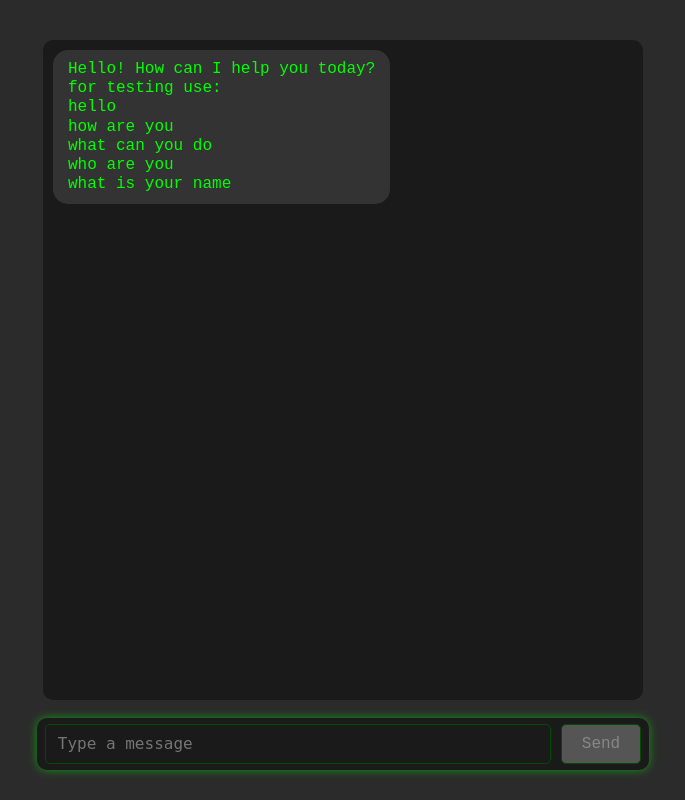
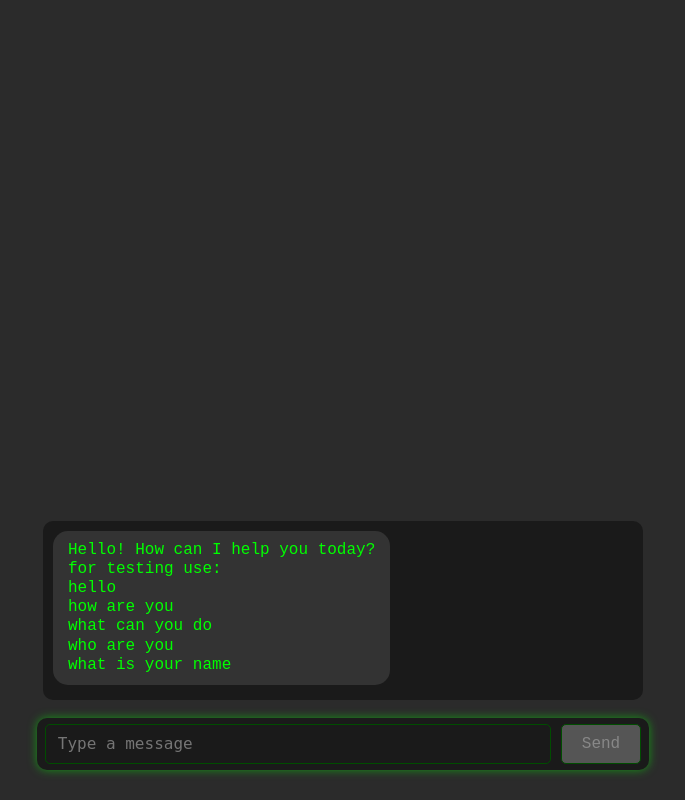
Before and after one commit to sahisani1305/jack, a Django app: page /message/ in a window 1280 px wide. Shown: the whole page, without its empty margins (297-982 px from the left). Run offline with Django 4.2, Linux system fonts and the light colour scheme.

Commit message:
Refactor chat input layout and handling for improved keyboard visibility; adjust chat container positioning and overflow behavior

```diff
--- a/example/templates/message.html
+++ b/example/templates/message.html
@@ -13,10 +13,10 @@
             color: #00ff00;
             display: flex;
             flex-direction: column;
-            justify-content: center;
+            justify-content: flex-start;
             align-items: center;
             height: 100vh;
-            overflow-y: auto;
+            overflow: hidden;
         }
 
         .chat-container {
@@ -28,11 +28,13 @@
             display: flex;
             flex-direction: column;
             justify-content: flex-start;
+            box-sizing: border-box;
             overflow-y: auto;
-            margin-top: 40px;
-            flex-grow: 1;
-            box-sizing: border-box;
-            margin-bottom: 100px;
+            margin-top: 20px; /* Space between chat and input */
+            position: absolute;
+            bottom: 100px; /* Position it just above the input box */
+            z-index: 5;
+            max-height: calc(100vh - 160px); /* Adjust for input box height */
         }
 
         .message {
@@ -159,7 +161,7 @@
                 font-size: 0.9rem;
             }
             .chat-container {
-                height: calc(100vh - 160px);
+                max-height: calc(100vh - 160px);
             }
         }
 
@@ -187,33 +189,30 @@
             window.addEventListener('resize', handleResize);
         };
 
-        // Handle viewport resize (detect keyboard)
         function handleResize() {
             const currentHeight = window.innerHeight;
-            if (currentHeight < 500) { // If screen height is less than a threshold (keyboard probably open)
+            if (currentHeight < 500) {
                 if (!isKeyboardVisible) {
                     isKeyboardVisible = true;
-                    adjustInputBoxPosition(true); // Adjust position when keyboard is open
+                    adjustInputBoxPosition(true);
                 }
             } else {
                 if (isKeyboardVisible) {
                     isKeyboardVisible = false;
-                    adjustInputBoxPosition(false); // Reset position when keyboard is closed
+                    adjustInputBoxPosition(false);
                 }
             }
         }
 
-        // Adjust input box position when keyboard is open or closed
         function adjustInputBoxPosition(isKeyboardVisible) {
             const inputContainer = document.querySelector('.input-container');
             if (isKeyboardVisible) {
-                inputContainer.style.bottom = '20px'; // Position just above the keyboard
+                inputContainer.style.bottom = '20px';
             } else {
-                inputContainer.style.bottom = '20px'; // Reset position when keyboard is closed
+                inputContainer.style.bottom = '20px';
             }
         }
 
-        // Function to simulate typing effect
         function typeText(text, element, delay = 50, callback) {
             element.innerHTML = '';
             let i = 0;
@@ -224,25 +223,24 @@
 
                     if (char === '|') {
                         i++;
-                        setTimeout(type, delay * 10); // Longer delay after "|"
+                        setTimeout(type, delay * 10);
                     } else if (char === '~') {
-                        element.innerHTML += '<br>'; // Handle line breaks
+                        element.innerHTML += '<br>';
                         i++;
                         type();
                     } else {
                         element.innerHTML += char;
                         i++;
-                        setTimeout(type, delay); // Regular typing delay
+                        setTimeout(type, delay);
                     }
                 } else {
-                    if (callback) callback(); // Call callback when typing is finished
+                    if (callback) callback();
                 }
             }
 
             type();
         }
 
-        // Enable Send button
         function enableSendButton() {
             const sendButton = document.getElementById('sendButton');
             sendButton.disabled = false;
@@ -250,7 +248,6 @@
             sendButton.classList.remove('disabled');
         }
 
-        // Disable Send button
         function disableSendButton() {
             const sendButton = document.getElementById('sendButton');
             sendButton.disabled = true;
@@ -258,7 +255,6 @@
             sendButton.classList.add('disabled');
         }
 
-        // Send message function
         function sendMessage() {
             if (botTyping || botMessageChanged) {
                 return;
@@ -271,7 +267,7 @@
                 addMessageToChat('user', message);
                 messageInput.value = '';
 
-                disableSendButton(); // Disable button during the process
+                disableSendButton();
 
                 fetch('/get_bot_response/', {
                     method: 'POST',
@@ -293,7 +289,6 @@
             }
         }
 
-        // Event listener to handle Enter key for sending messages
         document.getElementById('messageInput').addEventListener('keydown', function(event) {
             if (event.key === 'Enter') {
                 if (event.shiftKey) {
@@ -308,15 +303,14 @@
             }
         });
 
-        // Add message to chat with optional typing effect
         function addMessageToChat(sender, message, isTypingEffect = false) {
             const chatContainer = document.getElementById('chatContainer');
             const messageElement = document.createElement('div');
             messageElement.className = `message ${sender}-message`;
 
             if (isTypingEffect) {
-                botTyping = true; // Set typing flag to true
-                disableSendButton(); // Disable button during typing
+                botTyping = true;
+                disableSendButton();
                 typeText(message, messageElement, 50, () => {
                     botTyping = false;
                     enableSendButton();
```
